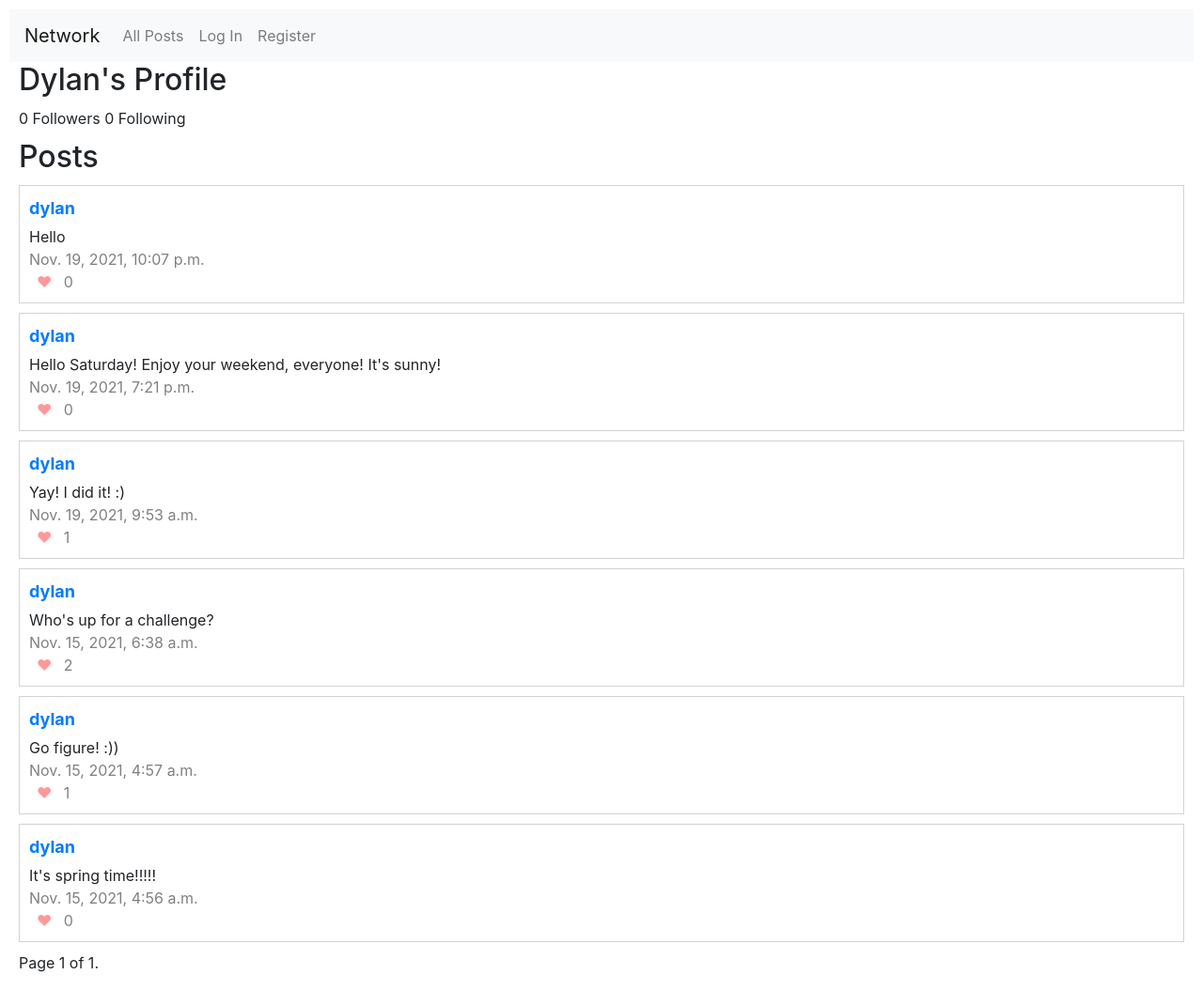
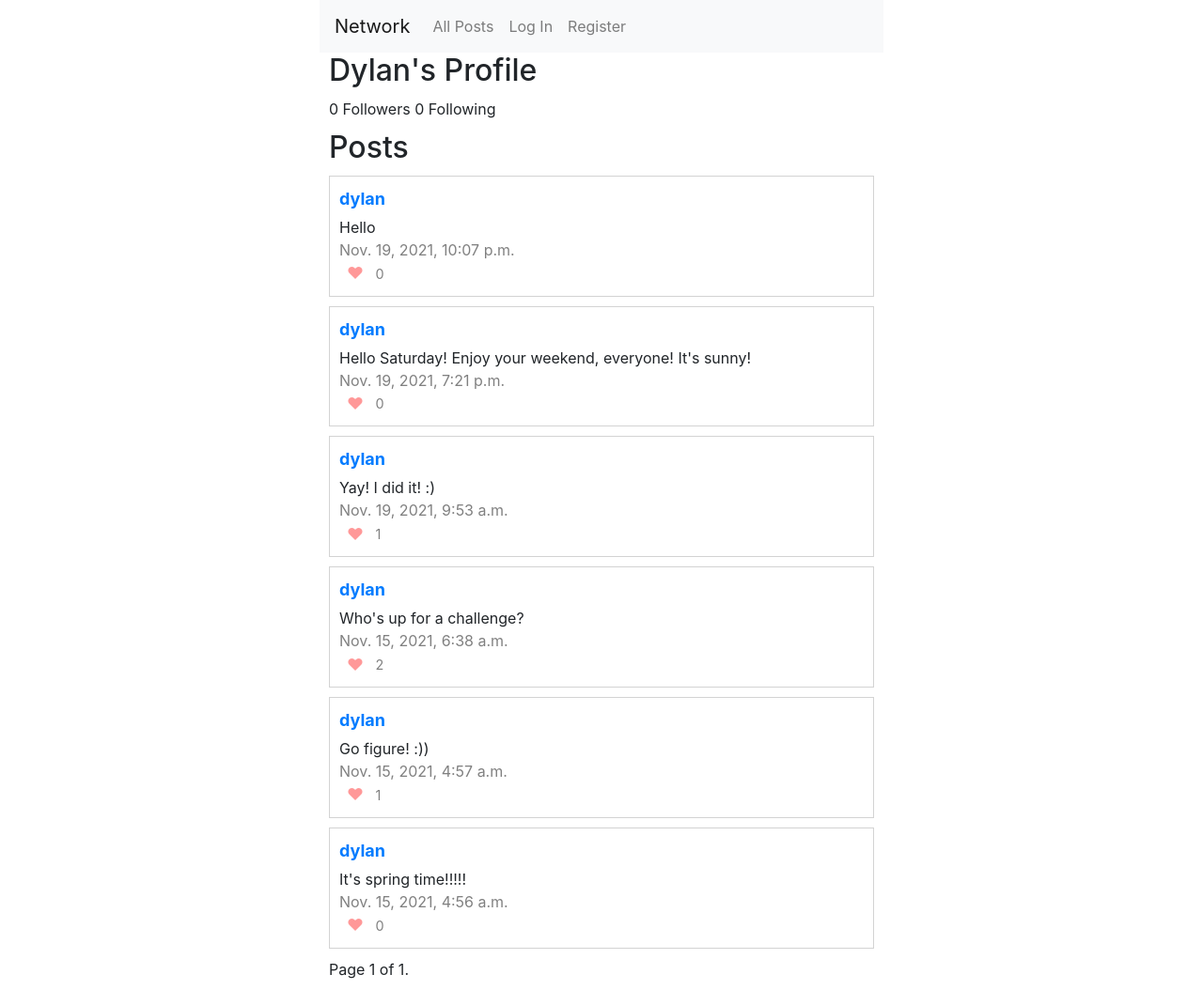
Before and after one commit to mikeinnz/cs50web, a Django app: page /profile/4 in a window 1280 px wide. Shown: the whole page at 94% size. Run offline with Django 3.2, Linux system fonts and the light colour scheme; data comes from the database, SQL or seed files in the repository; both versions use the stored data as it was after the commit; some libraries are stand-ins or nearby versions.

Commit message:
remove csrf_exempt and complete Like feature

```diff
--- a/project4/network/models.py
+++ b/project4/network/models.py
@@ -1,5 +1,8 @@
 from django.contrib.auth.models import AbstractUser
+from django.core.validators import MaxLengthValidator
 from django.db import models
+
+POST_MAX_LENGTH = 280
 
 
 class User(AbstractUser):
@@ -10,7 +13,8 @@ class User(AbstractUser):
 class Post(models.Model):
     author = models.ForeignKey(
         User, on_delete=models.CASCADE, related_name="posts")
-    content = models.TextField(max_length=280)
+    content = models.CharField(max_length=POST_MAX_LENGTH, validators=[MaxLengthValidator(
+        POST_MAX_LENGTH, "Must be less than 280 characters.")])
     timestamp = models.DateTimeField(auto_now_add=True)
 
     def __str__(self):
--- a/project4/network/static/network/styles.css
+++ b/project4/network/static/network/styles.css
@@ -1,5 +1,11 @@
+@media only screen and (min-width: 992px) {
+    body {
+        max-width: 600px;
+    }
+}
+
 body {
-    margin: 10px;
+    cursor: pointer;
 }
 
 h2 {
@@ -22,18 +28,22 @@ h2 {
     margin-bottom: 5px;
 }
 
-.postdate, .likes {
+.postdate {
     color: grey;
 }
 
 .like-icon {
     padding: 0 8px;
+    font-size: 1.1em;
     color: red;
 }
 
+.like-icon:hover {
+    background-color: #aaaaaa;
+    transition: background-color .5s;
+}
 
-.like-icon:hover {
-    background-color: #cccccc;
-    transition: background-color .5s;
-    cursor: pointer;
+.num-likes {
+    font-size: 0.9em;
+    color: grey;
 }
--- a/project4/network/templates/network/layout.html
+++ b/project4/network/templates/network/layout.html
@@ -14,7 +14,7 @@
         {% block script %}
         {% endblock %}
     </head>
-    <body>
+    <body class="mx-auto">
 
         <nav class="navbar navbar-expand-lg navbar-light bg-light">
             <a class="navbar-brand" href="{% url 'index' %}">Network</a>
--- a/project4/network/templates/network/posts.html
+++ b/project4/network/templates/network/posts.html
@@ -8,6 +8,7 @@
                 <a class="edit-link" href="" data-postid="{{ post.id }}">Edit</a>
                 <div id="edit-block-{{ post.id }}" class="edit-block form-group">
                     <form id="edit-form-{{ post.id }}">
+                        {% csrf_token %}
                         <div class="form-group">
                             <textarea id="edit-text-{{ post.id }}" type="text" class="form-control"></textarea>
                         </div>
@@ -16,13 +17,13 @@
                         </div>
                     </form>
                 </div>
+            {% endif %}
 
-            {% endif %}
             <div id="post-content-{{ post.id }}">{{ post.content }}</div>
             <div class="postdate">{{ post.timestamp }}</div>
             <div class="likes">
-                <span data-postid="{{ post.id }}" class="like-icon">&hearts;</span>
-                <span id="num-likes-{{ post.id }}">
+                <span data-postid="{{ post.id }}" class="like-icon align-middle">&hearts;</span>
+                <span id="num-likes-{{ post.id }}" class="num-likes align-middle">
                 </span>
             </div>
         </div>
--- a/project4/network/templates/network/profile.html
+++ b/project4/network/templates/network/profile.html
@@ -22,6 +22,7 @@
 
     {% if user.username != profile.username and user.is_authenticated %}
         <input type="hidden" id="profile_id" value="{{ profile.id }}">
+        {% csrf_token %}
         <div class="followbtn" id="followbtn">
         </div>
     {% endif %}
--- a/project4/network/views.py
+++ b/project4/network/views.py
@@ -2,15 +2,15 @@ import json
 
 from django.contrib.auth import authenticate, login, logout
 from django.contrib.auth.decorators import login_required
+from django.core.exceptions import NON_FIELD_ERRORS, ValidationError
 from django.db import IntegrityError
 from django.http import HttpResponse, HttpResponseRedirect
 from django.http.response import JsonResponse
 from django.shortcuts import render
 from django.urls import reverse
-from django.views.decorators.csrf import csrf_exempt
 
 
-from .models import Follow, Like, Post, User
+from .models import Follow, Like, Post, User, POST_MAX_LENGTH
 from .util import paginate_posts
 
 
@@ -29,7 +29,6 @@ def index(request):
     })
 
 
-@csrf_exempt
 def post(request, postid):
 
     # Query for requested post
@@ -86,7 +85,6 @@ def profile(request, id):
     })
 
 
-@csrf_exempt
 def edit(request, postid):
 
     # Query for requested post
@@ -99,8 +97,11 @@ def edit(request, postid):
         data = json.loads(request.body)
 
         if data.get("content") is not None:
-            # TODO why Model does not check max length
             post.content = data["content"]
+
+        # Check max length
+        if len(post.content) > POST_MAX_LENGTH:
+            return JsonResponse({"error": "Must be less than 280 characters."}, status=404)
         post.save()
         return JsonResponse({"message": "Edit successfully."}, status=201)
 
@@ -108,8 +109,6 @@ def edit(request, postid):
         return JsonResponse({"error": "PUT request required."}, status=400)
 
 
-# TODO: remove @csrf_exempt
-@csrf_exempt
 def follow(request, id):
 
     try:
```
Also changed, not shown: project4/network/static/network/network.js (+25 -8 lines), project4/README.md, project4/db.sqlite3, project4/network/migrations/0006_auto_20211119_2014.py (added), project4/network/migrations/0007_auto_20211119_2032.py (added).
